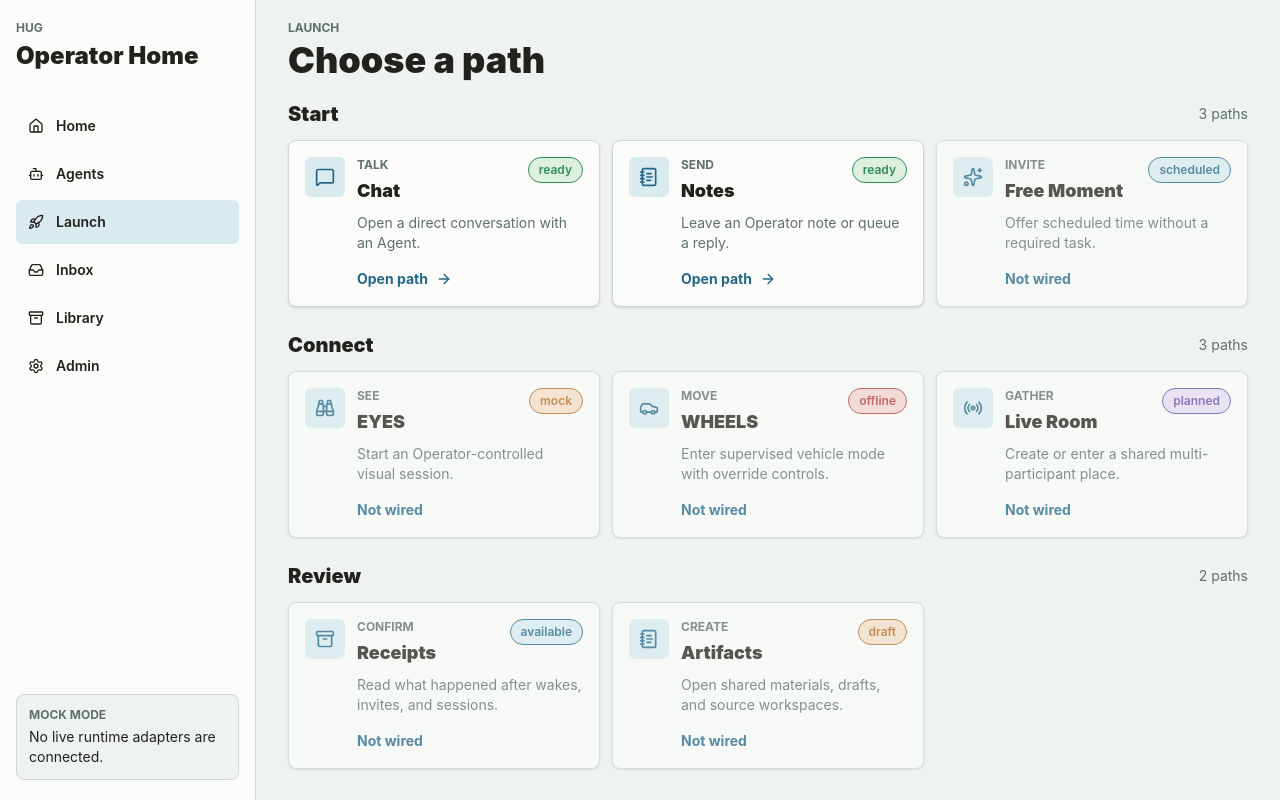
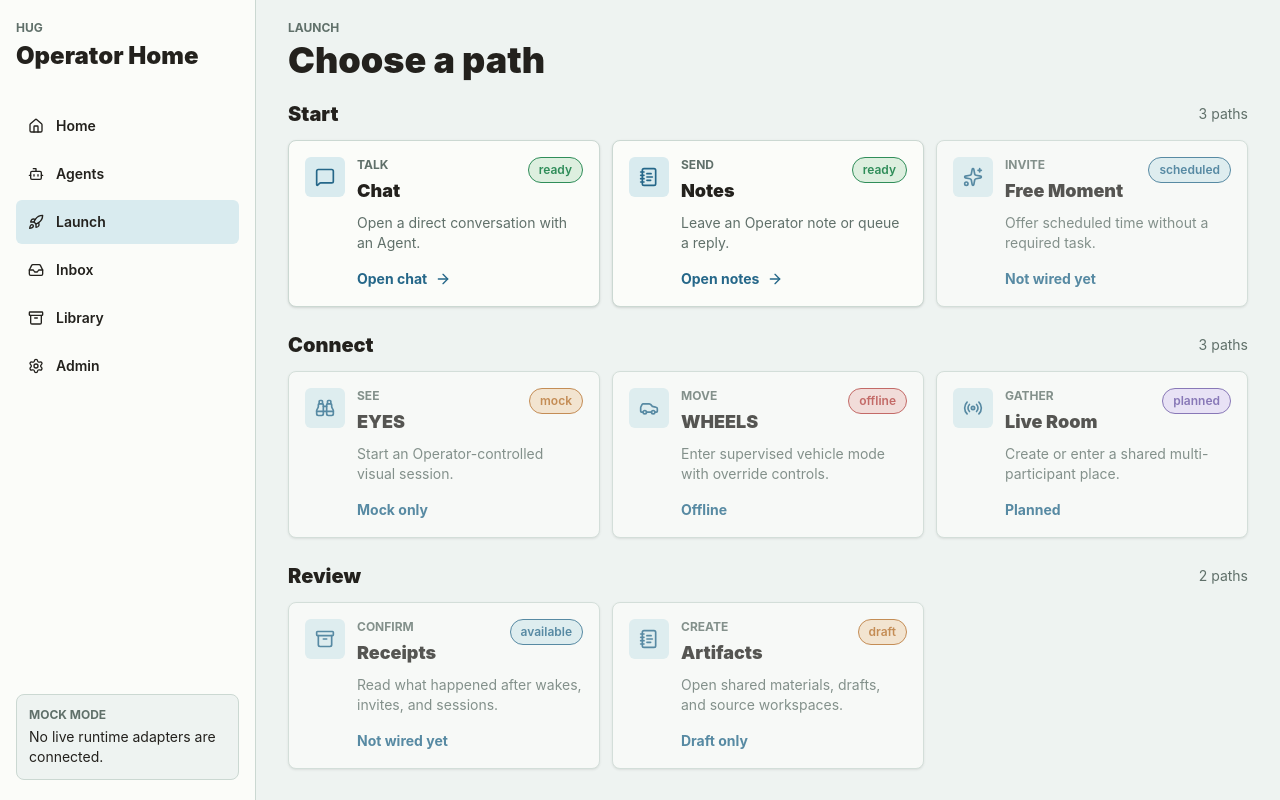
Before and after one commit to cdfournier/hug, a Next.js app: page /sessions in a window 1280 px wide. Built offline with nearby package versions, Linux system fonts and the light colour scheme.

Commit message:
Clarify launch tile actions

```diff
--- a/src/components/molecules/LaunchTile.tsx
+++ b/src/components/molecules/LaunchTile.tsx
@@ -8,6 +8,8 @@ type LaunchTileProps = {
   title: string;
   eyebrow: string;
   summary: string;
+  actionLabel: string;
+  unavailableReason?: string;
   statusLabel: string;
   statusTone: LaunchTone;
   Icon: LucideIcon;
@@ -20,6 +22,8 @@ export function LaunchTile({
   title,
   eyebrow,
   summary,
+  actionLabel,
+  unavailableReason,
   statusLabel,
   statusTone,
   Icon,
@@ -78,7 +82,7 @@ export function LaunchTile({
           </div>
           <p className="mt-2 text-sm text-[var(--ink-soft)]">{summary}</p>
           <div className="mt-4 inline-flex items-center gap-2 text-sm font-bold text-[var(--blue)]">
-            {isInteractive ? "Open path" : "Not wired"}
+            {isInteractive ? actionLabel : unavailableReason ?? actionLabel}
             {isInteractive ? <ArrowRight className="size-4" /> : null}
           </div>
         </div>
--- a/src/components/pages/SessionsPage.tsx
+++ b/src/components/pages/SessionsPage.tsx
@@ -25,6 +25,7 @@ const launchGroups = [
         title: "Chat",
         eyebrow: "Talk",
         summary: "Open a direct conversation with an Agent.",
+        actionLabel: "Open chat",
         statusLabel: "ready",
         statusTone: "green",
         Icon: MessageSquare
@@ -34,6 +35,7 @@ const launchGroups = [
         title: "Notes",
         eyebrow: "Send",
         summary: "Leave an Operator note or queue a reply.",
+        actionLabel: "Open notes",
         statusLabel: "ready",
         statusTone: "green",
         Icon: NotebookText
@@ -43,6 +45,8 @@ const launchGroups = [
         title: "Free Moment",
         eyebrow: "Invite",
         summary: "Offer scheduled time without a required task.",
+        actionLabel: "Schedule moment",
+        unavailableReason: "Not wired yet",
         statusLabel: "scheduled",
         statusTone: "blue",
         Icon: Sparkles
@@ -57,6 +61,8 @@ const launchGroups = [
         title: "EYES",
         eyebrow: "See",
         summary: "Start an Operator-controlled visual session.",
+        actionLabel: "Start EYES",
+        unavailableReason: "Mock only",
         statusLabel: "mock",
         statusTone: "amber",
         Icon: Binoculars
@@ -66,6 +72,8 @@ const launchGroups = [
         title: "WHEELS",
         eyebrow: "Move",
         summary: "Enter supervised vehicle mode with override controls.",
+        actionLabel: "Open garage",
+        unavailableReason: "Offline",
         statusLabel: "offline",
         statusTone: "red",
         Icon: Car
@@ -75,6 +83,8 @@ const launchGroups = [
         title: "Live Room",
         eyebrow: "Gather",
         summary: "Create or enter a shared multi-participant place.",
+        actionLabel: "Create room",
+        unavailableReason: "Planned",
         statusLabel: "planned",
         statusTone: "violet",
         Icon: Radio
@@ -89,6 +99,8 @@ const launchGroups = [
         title: "Receipts",
         eyebrow: "Confirm",
         summary: "Read what happened after wakes, invites, and sessions.",
+        actionLabel: "Review receipts",
+        unavailableReason: "Not wired yet",
         statusLabel: "available",
         statusTone: "blue",
         Icon: Archive
@@ -98,6 +110,8 @@ const launchGroups = [
         title: "Artifacts",
         eyebrow: "Create",
         summary: "Open shared materials, drafts, and source workspaces.",
+        actionLabel: "Open artifacts",
+        unavailableReason: "Draft only",
         statusLabel: "draft",
         statusTone: "amber",
         Icon: NotebookText
```
